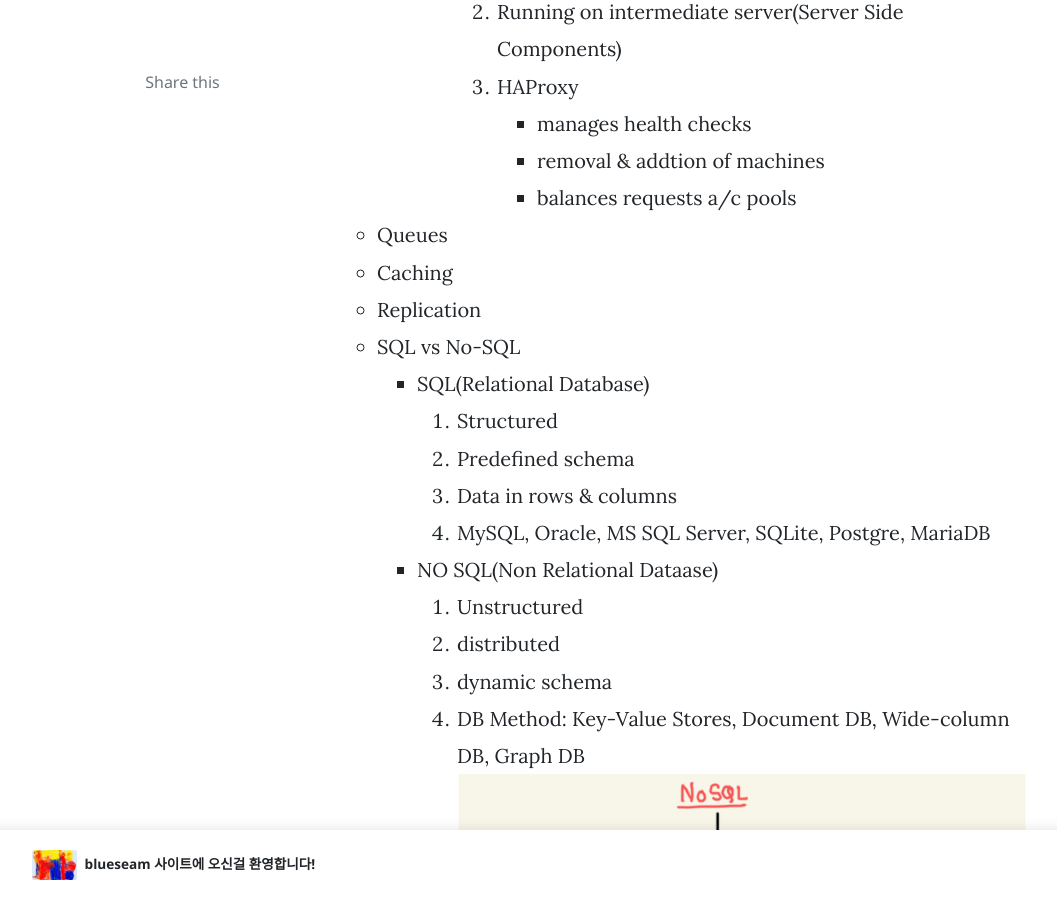
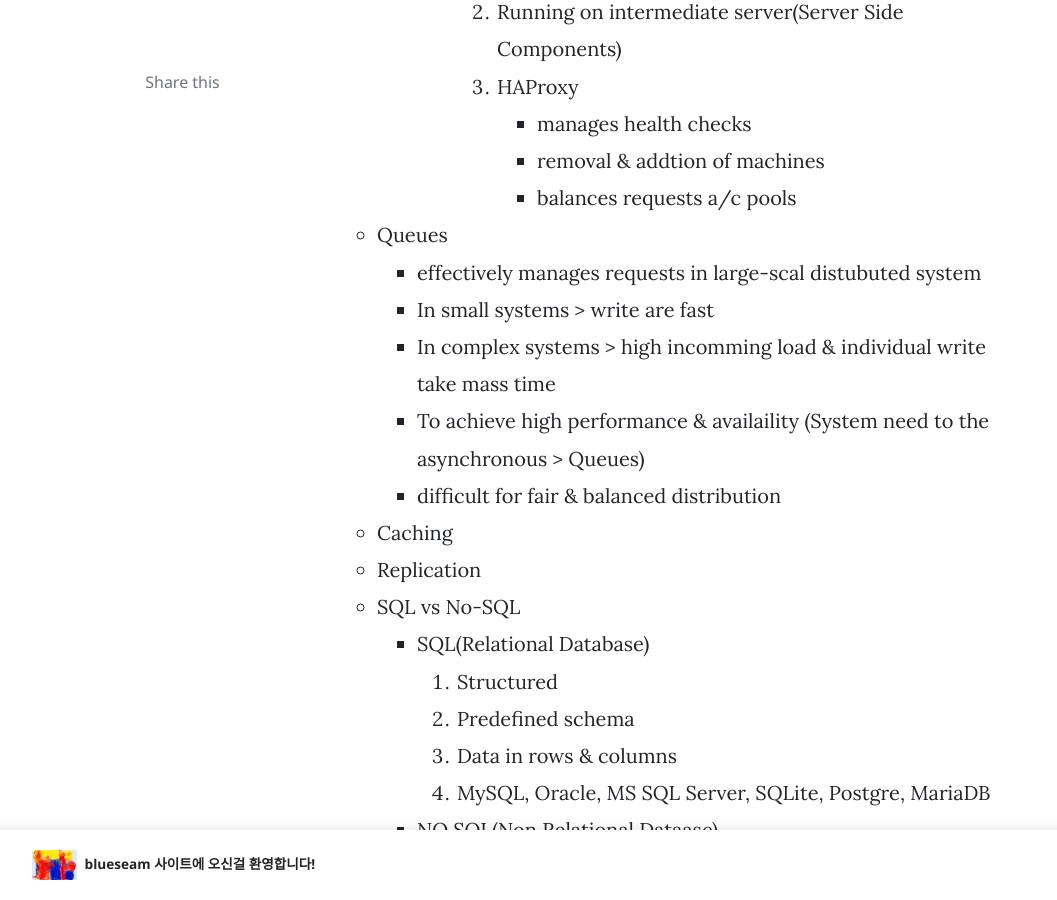
Before and after one commit to blueseam/blueseam.github.io, a Jekyll site: the page built from _posts/2022-01-03-system-design.md, in a window 1280 px wide and 900 px high, scrolled down 2327 px. Shown: the whole window, without its empty margins (73-1130 px from the left). Built offline with Jekyll 4.4.1, drawn with Linux system fonts in a browser that asks for light colours; nearby versions of some CDN libraries; comment, search, counter and statistics services are not loaded; some of the changed text lies outside the part shown.

Commit message:
Update 2022-01-03-system-design.md

```diff
--- a/_posts/2022-01-03-system-design.md
+++ b/_posts/2022-01-03-system-design.md
@@ -54,6 +54,11 @@ image: assets/images/h1.png
             - removal & addtion of machines
             - balances requests a/c pools
    - Queues
+     -  effectively manages requests in large-scal distubuted system
+     -  In small systems > write are fast
+     -  In complex systems > high incomming load & individual write take mass time
+     -  To achieve high performance & availaility (System need to the asynchronous > Queues)
+     -  difficult for fair & balanced distribution
    - Caching
    - Replication
    - SQL vs No-SQL
@@ -69,9 +74,9 @@ image: assets/images/h1.png
        4. DB Method: Key-Value Stores, Document DB, Wide-column DB, Graph DB
           ![NoSQL Description](/assets/images/h2.png)
        5. High Level differences between SQL & NoSQL
-| Property | SQL | NoSQL |
-|---|---|---|
-|A|B|C|
+         | Property | SQL | NoSQL |
+         |---|---|---|
+         |A|B|C|
    - Indexes
    - Proxies
    - Data Partitioning
```
